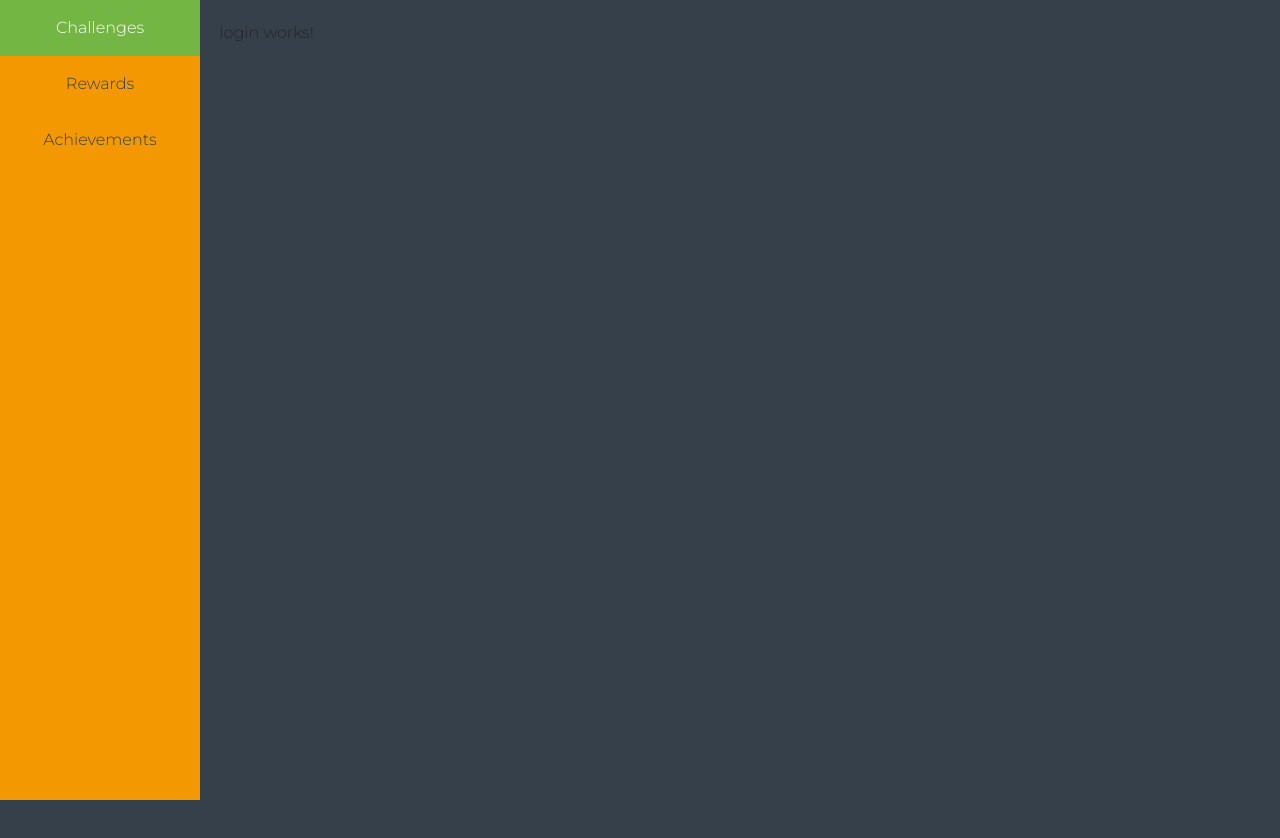
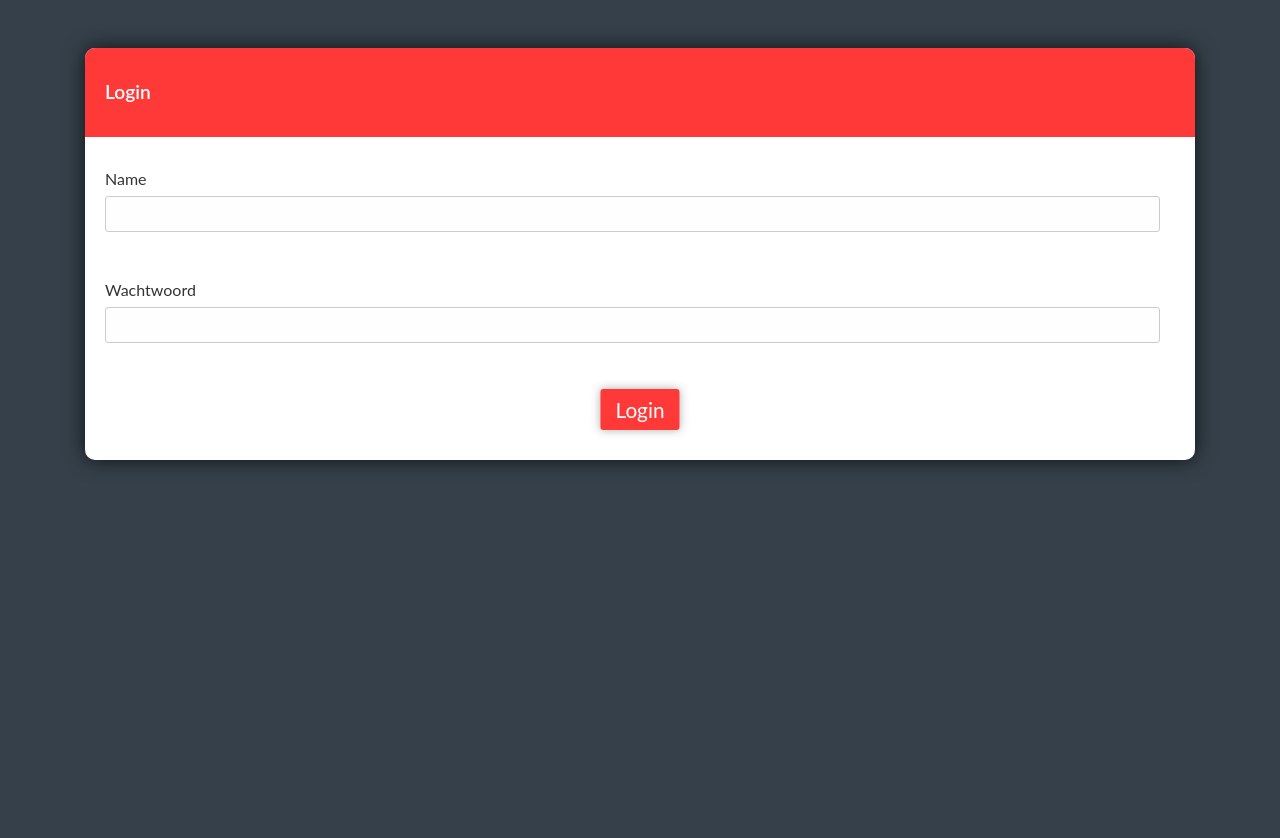
Before and after one commit to FlorianDH/rewards, an Angular app: page / in a window 1280 px wide. Shown: the top 838 px of the page. Before the commit the page ends 800 px from the top, so only its background shows below. Built offline with nearby package versions, Linux system fonts and the light colour scheme.

Commit message:
login screen

```diff
--- a/src/app/app.component.html
+++ b/src/app/app.component.html
@@ -1,4 +1,4 @@
-<div id="container-fluid">
+<div id="container-fluid" *ngIf="navVisible">
   <div class="row">
   <div class="col-sm-2">
       <app-sidebar></app-sidebar>
@@ -10,3 +10,8 @@
   </div>
 </div>
 </div>
+<div *ngIf="!navVisible" class="container h-100 mt-5 justify-content-center">
+    <div class="my-auto">
+        <app-login></app-login>
+    </div>
+</div>
--- a/src/app/app.component.ts
+++ b/src/app/app.component.ts
@@ -1,4 +1,6 @@
 import { Component } from '@angular/core';
+import { AuthService } from './services/auth.service';
+import { Router, NavigationEnd } from '@angular/router';
 
 
 @Component({
@@ -8,15 +10,20 @@ import { Component } from '@angular/core';
 })
 export class AppComponent {
   title = 'rewards';
-
+  navVisible = true;
   screenWidth: number;
 
-  constructor() {
+  constructor(private authService:AuthService,private router:Router) {
   // set screenWidth on page load
   this.screenWidth = window.innerWidth;
   window.onresize = () => {
     // set screenWidth on screen size change
     this.screenWidth = window.innerWidth;
   };
+  router.events.subscribe((event) => {
+    if (event instanceof NavigationEnd) {
+      this.navVisible = this.authService.showNav();
+    }
+  });
 }
 }
--- a/src/app/login/login.component.html
+++ b/src/app/login/login.component.html
@@ -1,3 +1,95 @@
-<p>
-  login works!
-</p>
+<style>
+  html, body {
+  border: 0;
+  padding: 0;
+  margin: 0;
+  height: 100%;
+}
+
+body {
+  background: tomato;
+  display: flex;
+  justify-content: center;
+  align-items: center;
+  font-size: 16px;
+}
+
+form {
+  background: white;
+  box-shadow: 0px 0px 20px rgba(0, 0, 0, 0.7);
+  font-family: lato;
+  position: relative;
+  color: #333;
+  border-radius: 10px;
+  width: 100%
+}
+form header {
+  background: #FF3838;
+  padding: 30px 20px;
+  color: white;
+  font-size: 1.2em;
+  font-weight: 600;
+  border-radius: 10px 10px 0 0;
+}
+form label {
+  margin-left: 20px;
+  display: inline-block;
+  margin-top: 30px;
+  margin-bottom: 5px;
+  position: relative;
+}
+form input {
+  display: block;
+  width: 95%;
+  margin-left: 20px;
+  padding: 5px 20px;
+  font-size: 1em;
+  border-radius: 3px;
+  outline: none;
+  border: 1px solid #ccc;
+}
+form button {
+  position: relative;
+  margin-top: 30px;
+  margin-bottom: 30px;
+  left: 50%;
+  transform: translate(-50%, 0);
+  font-family: inherit;
+  color: white;
+  background: #FF3838;
+  outline: none;
+  border: none;
+  padding: 5px 15px;
+  font-size: 1.3em;
+  font-weight: 400;
+  border-radius: 3px;
+  box-shadow: 0px 0px 10px rgba(51, 51, 51, 0.4);
+  cursor: pointer;
+  transition: all 0.15s ease-in-out;
+}
+form button:hover {
+  background: #ff5252;
+}
+
+</style>
+<form #f="ngForm" (submit)="setUser(f.value)">
+  <div class="form-group">
+      <header>Login</header>
+    <label for="name">Name</label>
+    <input type="text" id="name" class="form-control"
+           required
+           minlength="3"
+           name="myName"
+           [(ngModel)]="user.name">
+  </div>
+  <div class="form-group">
+    <label for="password">Wachtwoord</label>
+    <input type="password" id="password" class="form-control"
+           required
+           name="myPassword"
+           [(ngModel)]="user.password">
+  </div>
+  <button type="submit" class="btn btn-primary">
+    Login
+  </button>
+</form>
--- a/src/app/login/login.component.ts
+++ b/src/app/login/login.component.ts
@@ -7,10 +7,18 @@ import { Component, OnInit } from '@angular/core';
 })
 export class LoginComponent implements OnInit {
 
+  user = {
+    name: '',
+    password: ''
+  };
+
   constructor() { }
 
   ngOnInit() {
-    console.log("test");
+
   }
-
+  setUser(data){
+    localStorage.setItem("user",data.myName);
+    window.location.href = '/challenge';
+  }
 }
--- a/src/app/login/login.module.ts
+++ b/src/app/login/login.module.ts
@@ -1,10 +1,12 @@
 import { NgModule } from '@angular/core';
 import { CommonModule } from '@angular/common';
 import { LoginComponent } from './login.component';
+import { FormsModule} from '@angular/forms';
 
 @NgModule({
   imports: [
-    CommonModule
+    CommonModule,
+    FormsModule
   ],
   declarations: [LoginComponent]
 })
--- /dev/null
+++ b/src/app/services/auth.service.ts
@@ -0,0 +1,19 @@
+import { Injectable } from '@angular/core';
+
+@Injectable({
+  providedIn: 'root'
+})
+export class AuthService {
+
+  constructor() { }
+  showNav(): boolean{
+    let path = window.location.pathname;
+    let page = path.split("/").pop();
+
+    if ((page.trim() === "")) {
+      return false;
+    }
+    else
+      return true;
+  }
+}
--- a/src/styles.scss
+++ b/src/styles.scss
@@ -16,7 +16,11 @@ $theme-colors: (
   'info' : $blue,
   'dark' : $black
 );
-
+.centered {
+  position: fixed; /* or absolute */
+  top: 50%;
+  left: 50%;
+}
 // Link to BS en FA
 @import "~bootstrap/scss/bootstrap";
 @import "~@fortawesome/fontawesome-free/css/all.min.css";
```
Also changed, not shown: src/app/app.module.ts (+6 -4 lines).
